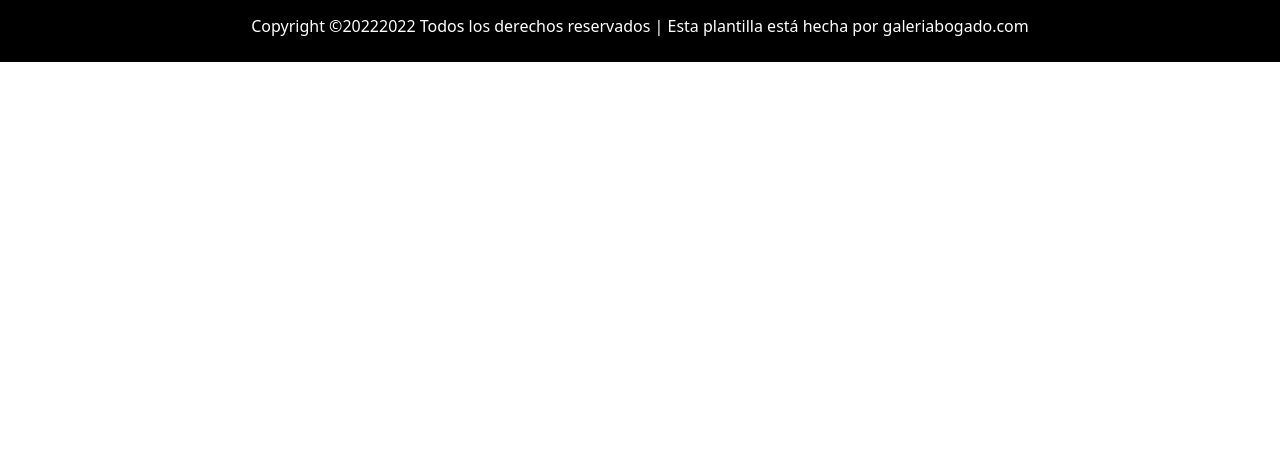
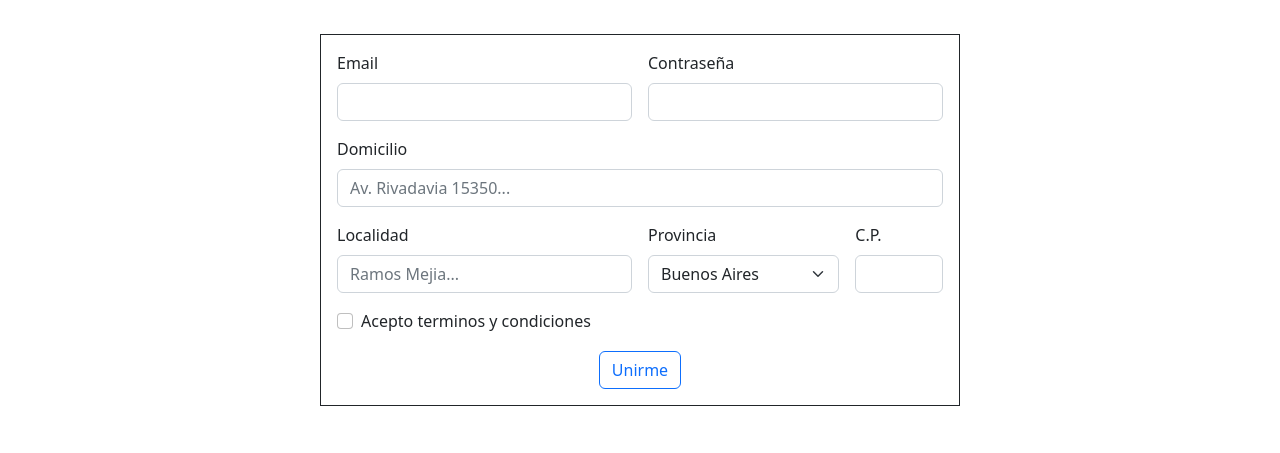
Before and after one commit to gbogado92/galeriaBogado, a plain HTML site: page pages/unirme.html in a window 1280 px wide. Shown: the part 184-637 px from the top of the page. Drawn offline with nearby package versions, Linux system fonts and the light colour scheme.

Commit message:
Terminé el desfío

```diff
--- a/pages/unirme.html
+++ b/pages/unirme.html
@@ -30,6 +30,57 @@
         </div>
     </header>
 
+    <main>
+        <div  class="text-center mt-5">
+          <h3>Únete a otros 12 millones de usuarios</h3>
+          <p>Descarga fotos y vídeos gratis, impulsados por una comunidad de fotógrafos.
+          </p>
+        </div>
+        <div class="container col-md-6 col-md-offset-6 mt-5 border border border-dark p-3">
+          <form class="row g-3">
+            <div class="col-md-6">
+              <label for="inputEmail4" class="form-label">Email</label>
+              <input type="email" class="form-control" id="inputEmail4">
+            </div>
+            <div class="col-md-6">
+              <label for="inputPassword4" class="form-label">Contraseña</label>
+              <input type="password" class="form-control" id="inputPassword4">
+            </div>
+            <div class="col-12">
+              <label for="inputAddress" class="form-label">Domicilio</label>
+              <input type="text" class="form-control" id="inputAddress" placeholder="Av. Rivadavia 15350...">
+            </div>
+            <div class="col-md-6">
+              <label for="inputCity" class="form-label">Localidad</label>
+              <input type="text" class="form-control" id="inputCity" placeholder="Ramos Mejia...">
+            </div>
+            <div class="col-md-4">
+              <label for="inputState" class="form-label">Provincia</label>
+              <select id="inputState" class="form-select">
+                <option selected>Buenos Aires</option>
+                <option>San Juan</option>
+                <option>Chubut</option>
+                <option>Entre Rios</option>
+              </select>
+            </div>
+            <div class="col-md-2">
+              <label for="inputZip" class="form-label">C.P.</label>
+              <input type="text" class="form-control" id="inputZip">
+            </div>
+            <div class="col-12">
+              <div class="form-check">
+                <input class="form-check-input" type="checkbox" id="gridCheck">
+                <label class="form-check-label" for="gridCheck">
+                  Acepto terminos y condiciones
+                </label>
+              </div>
+            </div>
+            <div class="col-12 text-center">
+              <button type="submit" class="btn btn-outline-primary">Unirme</button>
+            </div>
+          </form>
+        </div>
+      </main>
 
 <footer class="text-center bg-black text-white p-2 mt-5">
   <div class="container">
```
